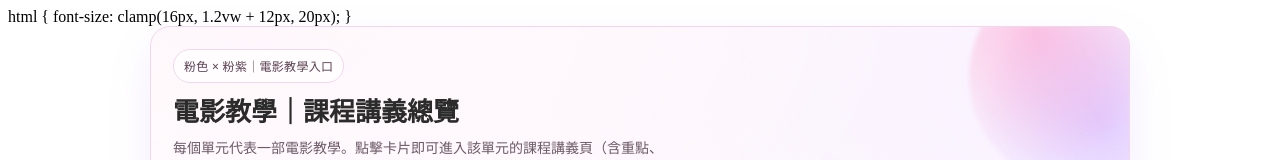
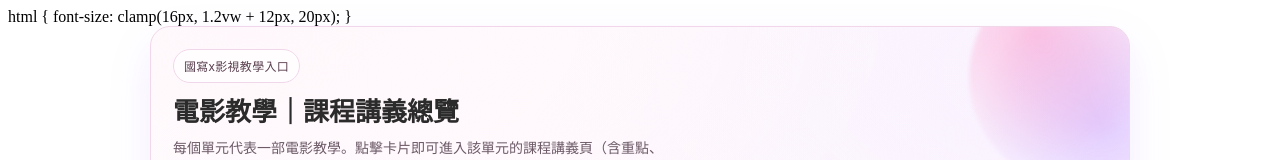
Before and after one commit to shirleyliu14/pink-site-3, a plain HTML site: page index.html in a window 1280 px wide. Shown: the top 160 px of the page. Drawn offline with Linux system fonts and the light colour scheme.

Commit message:
Update index.html

```diff
--- a/index.html
+++ b/index.html
@@ -1,8 +1,7 @@
 html { font-size: clamp(16px, 1.2vw + 12px, 20px); }
-<!-- Pink + Lavender Minimal Movie Lessons (Home) -->
 <div class="pinklav-wrap">
   <div class="pinklav-hero">
-    <div class="pinklav-badge">粉色 × 粉紫｜電影教學入口</div>
+    <div class="pinklav-badge">國寫x影視教學入口</div>
     <h2 class="pinklav-title">電影教學｜課程講義總覽</h2>
     <p class="pinklav-sub">
       每個單元代表一部電影教學。點擊卡片即可進入該單元的課程講義頁（含重點、討論題、寫作任務、延伸素材）。
```
